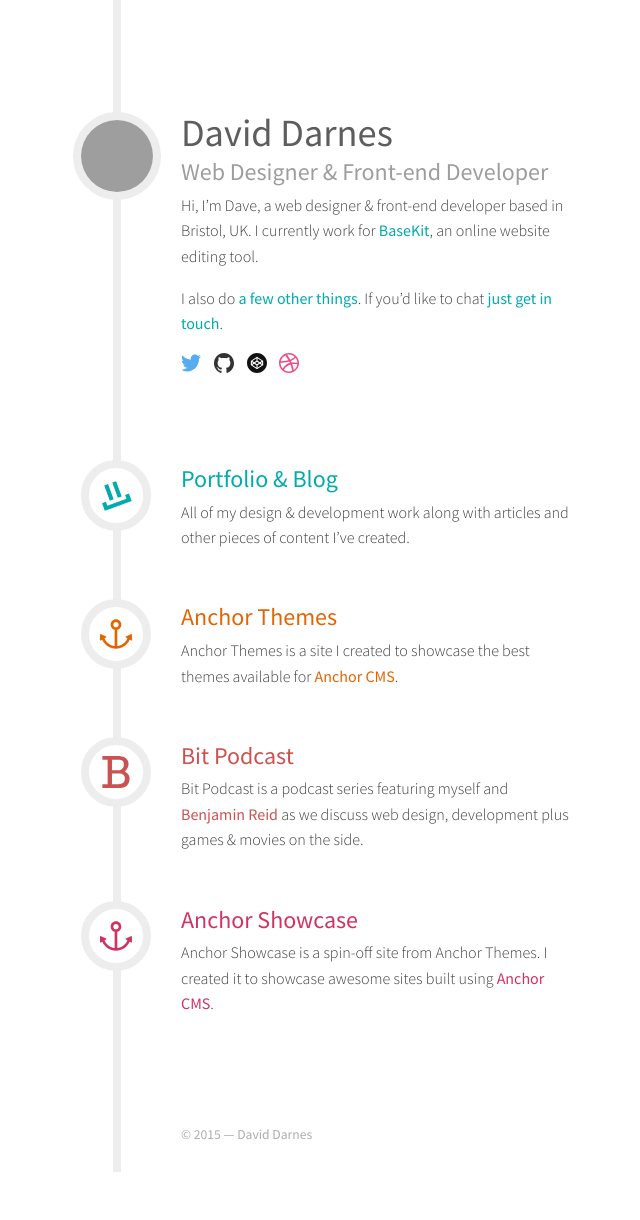
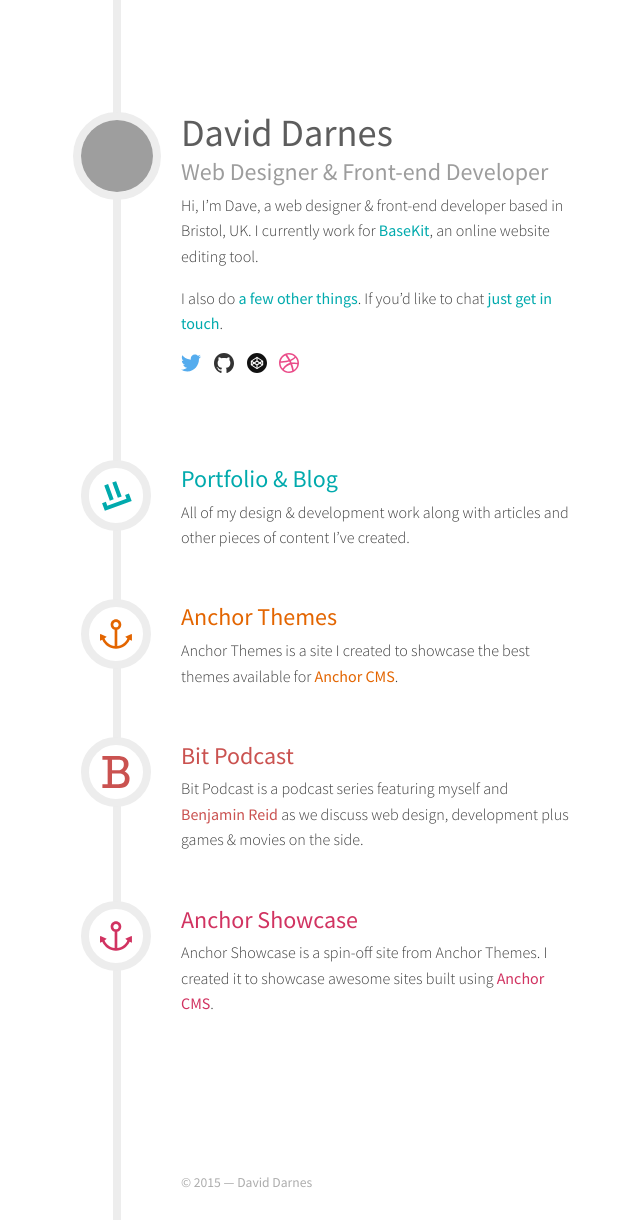
Before and after one commit to daviddarnes/darn.es, a Jekyll site: the page built from index.md, in a window 1280 px wide. Shown: the whole page, without its empty margins (321-961 px from the left). Built offline with Jekyll 4.4.1, drawn with Linux system fonts in a browser that asks for light colours; before the commit the page ends 1172 px from its top, so only the background shows below that; grey boxes are pictures that could not be loaded.

Commit message:
100% browser height and flexbox fitting

```diff
--- a/css/styles.scss
+++ b/css/styles.scss
@@ -18,6 +18,13 @@
     margin: 0;
 }
 
+html{
+  height: 100%;
+}
+body {
+  min-height: 100%;
+}
+
 * {
     box-sizing: border-box;
 }
@@ -29,6 +36,9 @@
     max-width: 500px;
     margin: 0 auto;
     padding: 7rem 0 1.5rem;
+    display: flex;
+    flex-direction: column;
+    min-height: 100vh;
     &:before {
         content: "";
         position: absolute;
@@ -105,6 +115,9 @@
     list-style: none;
     margin: 0;
     padding: 0;
+    &--sites {
+        flex: 1 0 auto;
+    }
 }
 
 // Items
```
